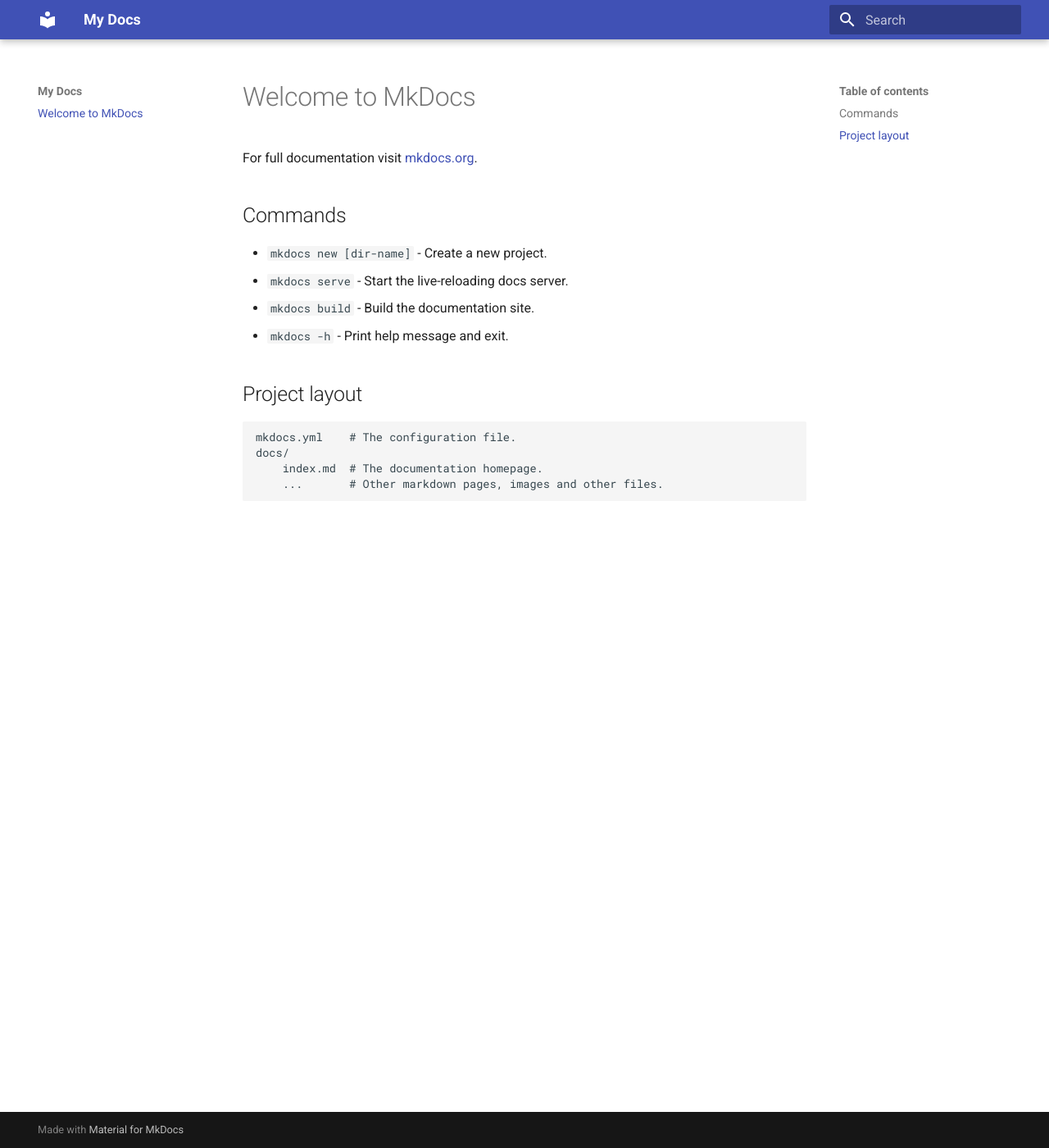
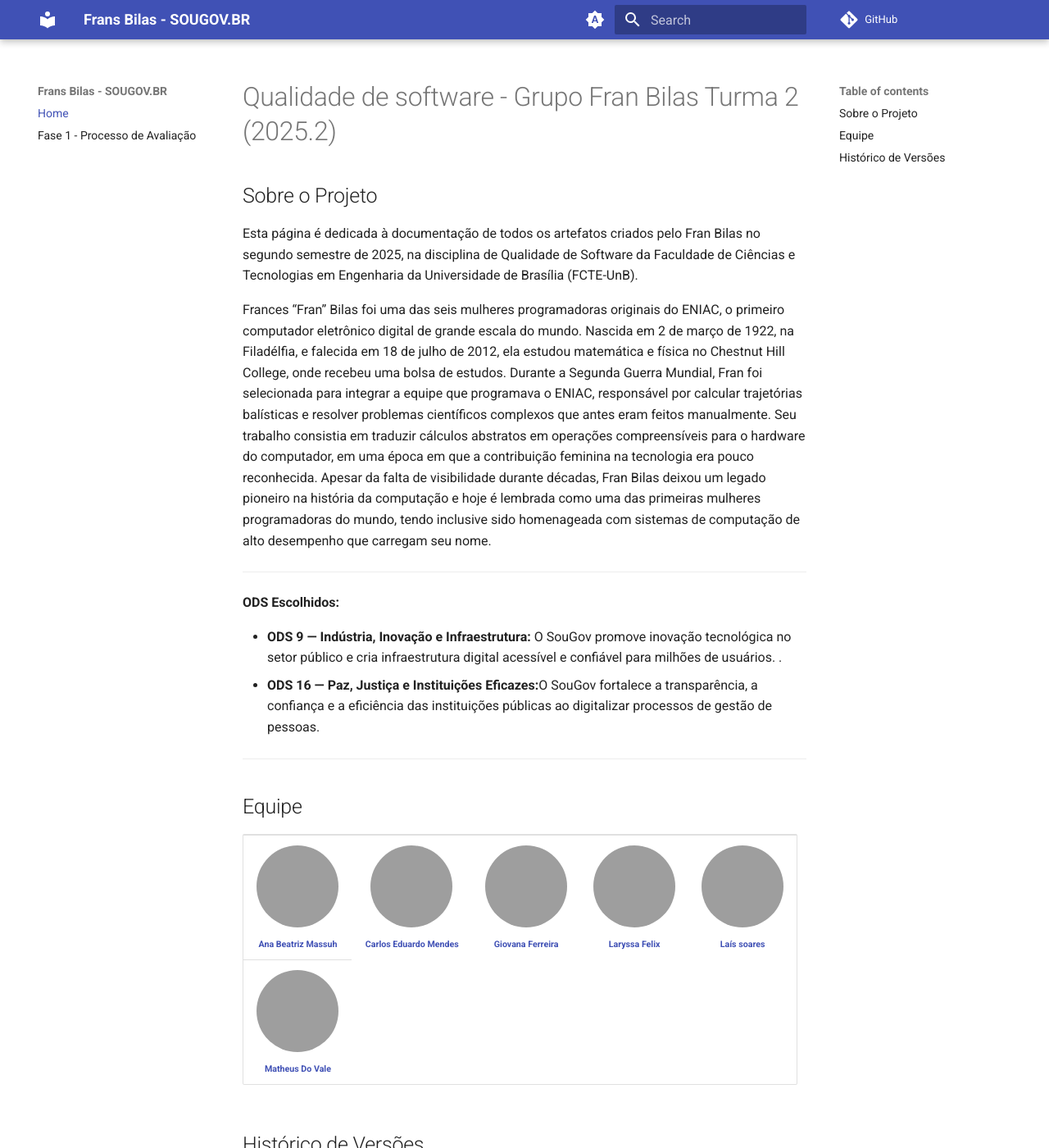
Before and after one commit to felixlaryssa/2025-2_T01_FRANS-BILAS, an MkDocs documentation site: the page built from docs/index.md, in a window 1280 px wide and 1400 px high. Shown: the whole window at 82% size. Built offline with MkDocs 1.6.1 and Material for MkDocs 9.7.7, drawn with Linux system fonts in a browser that asks for light colours; comment, search, counter and statistics services are not loaded; some of the changed text lies outside the part shown; grey boxes are pictures that could not be loaded.

Commit message:
docs: readme e fase 1

```diff
--- a/docs/index.md
+++ b/docs/index.md
@@ -1,17 +1,73 @@
-# Welcome to MkDocs
+# Qualidade de software -  Grupo Fran Bilas Turma 2 (2025.2)
 
-For full documentation visit [mkdocs.org](https://www.mkdocs.org).
+## Sobre o Projeto
 
-## Commands
+Esta página é dedicada à documentação de todos os artefatos criados pelo Fran Bilas no segundo semestre de 2025, na disciplina de Qualidade de Software da Faculdade de Ciências e Tecnologias em Engenharia da Universidade de Brasília (FCTE-UnB).
 
-* `mkdocs new [dir-name]` - Create a new project.
-* `mkdocs serve` - Start the live-reloading docs server.
-* `mkdocs build` - Build the documentation site.
-* `mkdocs -h` - Print help message and exit.
+Frances “Fran” Bilas foi uma das seis mulheres programadoras originais do ENIAC, o primeiro computador eletrônico digital de grande escala do mundo. Nascida em 2 de março de 1922, na Filadélfia, e falecida em 18 de julho de 2012, ela estudou matemática e física no Chestnut Hill College, onde recebeu uma bolsa de estudos. Durante a Segunda Guerra Mundial, Fran foi selecionada para integrar a equipe que programava o ENIAC, responsável por calcular trajetórias balísticas e resolver problemas científicos complexos que antes eram feitos manualmente. Seu trabalho consistia em traduzir cálculos abstratos em operações compreensíveis para o hardware do computador, em uma época em que a contribuição feminina na tecnologia era pouco reconhecida. Apesar da falta de visibilidade durante décadas, Fran Bilas deixou um legado pioneiro na história da computação e hoje é lembrada como uma das primeiras mulheres programadoras do mundo, tendo inclusive sido homenageada com sistemas de computação de alto desempenho que carregam seu nome.
 
-## Project layout
+<!-- ---
 
-    mkdocs.yml    # The configuration file.
-    docs/
-        index.md  # The documentation homepage.
-        ...       # Other markdown pages, images and other files.
+**Características de Qualidade (ISO/IEC 25010):**
+
+* **Eficiência:** relacionada à capacidade do navegador em fornecer respostas rápidas e utilizar os recursos do sistema de forma racional. No contexto do Firefox, envolve investigar o equilíbrio entre desempenho (tempo de carregamento, inicialização, consumo de memória/CPU) e sua escalabilidade em diferentes cenários de uso (poucas ou muitas abas, execução com ou sem extensões). Requer métricas objetivas (tempo em milissegundos, percentual de uso de recursos) e repetição de testes para garantir validade estatística.
+* **Portabilidade:** refere-se à facilidade de instalação, adaptação e uso do navegador em diferentes plataformas e arquiteturas. O Firefox é compatível com Windows, Linux, macOS e Android, o que possibilita uma análise comparativa entre ambientes. Inclui não apenas a instalação, mas também a manutenção da experiência de uso em diferentes sistemas, compatibilidade de extensões, comportamento em hardware de baixo custo e facilidade de atualização. -->
+
+---
+
+**ODS Escolhidos:**
+
+* **ODS 9 — Indústria, Inovação e Infraestrutura:** O SouGov promove inovação tecnológica no setor público e cria infraestrutura digital acessível e confiável para milhões de usuários.
+.
+* **ODS 16 — Paz, Justiça e Instituições Eficazes:**O SouGov fortalece a transparência, a confiança e a eficiência das instituições públicas ao digitalizar processos de gestão de pessoas.
+
+---
+
+## Equipe
+
+<table>
+  <tr>
+    <td align="center">
+      <a href="https://github.com/AnaBeatrizMassuh">
+        <img src="https://avatars.githubusercontent.com/u/87723296?v=4" width="100" height="100" style="border-radius: 50%; object-fit: cover;" alt=""/>
+        <br /><sub><b>Ana Beatriz Massuh</b></sub>
+      </a>
+    </td>
+    <td align="center">
+      <a href="https://github.com/CarlosEduardoMendesdeMesquita">
+        <img src="https://avatars.githubusercontent.com/u/58157127?v=4" width="100" height="100" style="border-radius: 50%; object-fit: cover;" alt=""/>
+        <br /><sub><b>Carlos Eduardo Mendes</b></sub>
+      </a>
+    </td>
+        <td align="center">
+      <a href="https://github.com/gih7915">
+        <img src="https://avatars.githubusercontent.com/u/134656592?v=4" width="100" height="100" style="border-radius: 50%; object-fit: cover;" alt=""/>
+        <br /><sub><b>Giovana Ferreira</b></sub>
+      </a>
+    </td>
+        <td align="center">
+      <a href="http://github.com/felixlaryssa">
+        <img src="https://avatars.githubusercontent.com/u/143897458?v=4&size=64" width="100" height="100" style="border-radius: 50%; object-fit: cover;" alt=""/>
+        <br /><sub><b>Laryssa Felix</b></sub>
+      </a>
+    </td>
+    <td align="center">
+      <a href="http://github.com/vevetin">
+        <img src="https://avatars.githubusercontent.com/u/92321749?v=4" width="100" height="100" style="border-radius: 50%; object-fit: cover;" alt=""/>
+        <br /><sub><b>Laís soares</b></sub>
+      </a>
+    </td>
+  </tr>
+    <td align="center">
+      <a href="https://github.com/delvale412">
+        <img src="https://avatars.githubusercontent.com/u/87723296?v=4" width="100" height="100" style="border-radius: 50%; object-fit: cover;" alt=""/>
+        <br /><sub><b>Matheus Do Vale</b></sub>
+      </a>
+    </td>
+</table>
+
+## Histórico de Versões
+
+| Versão | Data       | Descrição                             | Autor(a) |
+| ------ | ---------- | ------------------------------------- | -------- |
+| 1.0    | 28/09/2025 | Criação e inclusão do README do projeto | [Laryssa Felix](https://github.com/felixlaryssa)   |
--- a/mkdocs.yml
+++ b/mkdocs.yml
@@ -1,4 +1,45 @@
-site_name: My Docs
+site_name: Frans Bilas - SOUGOV.BR
+site_url: https://felixlaryssa.github.io/2025-2_T01_FRANS-BILAS/
+repo_url: https://github.com/felixlaryssa/2025-2_T01_FRANS-BILAS
+repo_name: GitHub
+
+extra:
+  social:
+    - icon: fontawesome/brands/github
+      link: https://github.com/felixlaryssa/2025-2_T01_FRANS-BILAS
 
 theme:
   name: material
+  # logo: assets/logo/logo.png
+  palette:
+    - media: "(prefers-color-scheme)"
+      toggle:
+        icon: material/brightness-auto
+        name: Switch to light mode
+
+    - media: "(prefers-color-scheme: light)"
+      scheme: default
+      primary: "#1E3A8A"
+      accent: green
+      toggle:
+        icon: material/brightness-7
+        name: Switch to dark mode
+
+    - media: "(prefers-color-scheme: dark)"
+      scheme: slate
+      primary: "#1E3A8A"
+      toggle:
+        icon: material/brightness-4
+        name: Switch to system preference
+
+# Remover a chave 'features', se não for um plugin especial
+# Se você estiver usando funcionalidades específicas de navegação, elas são geralmente ativadas pelo tema ou plugins adicionais.
+
+nav:
+  - Home: index.md  # Verifique se você tem um arquivo index.md
+  - Fase 1 - Processo de Avaliação: fase1.md
+
+markdown_extensions:
+  - admonition
+  - pymdownx.details
+  - pymdownx.superfences
```
Also changed, not shown: README.md (+73 -2 lines), docs/fase1.md (added, +117 -0 lines).
